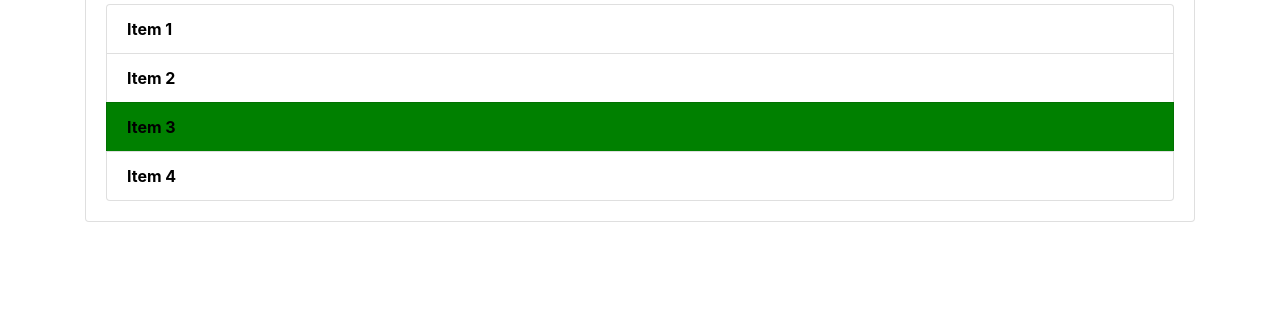
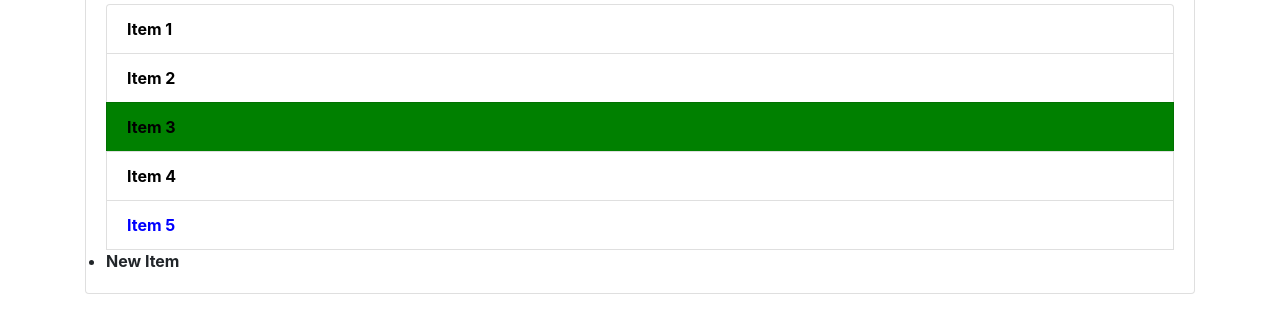
Before and after one commit to Ankitiwari26/init_js, a plain HTML site: page index.html in a window 1280 px wide. Shown: the part 273-606 px from the top of the page. Drawn offline with nearby package versions, Linux system fonts and the light colour scheme.

Commit message:
Add files via upload

```diff
--- a/index.html
+++ b/index.html
@@ -27,6 +27,7 @@
       <li class="list-group-item">Item 2</li>
       <li class="list-group-item">Item 3</li>
       <li class="list-group-item">Item 4</li>
+      <li class="list-group-item">Item 5</li>
     </ul>
    </div>
   </div>
@@ -51,6 +52,21 @@
         listItems[i].style.color = "black";
         listItems[i].style.fontWeight = "bold";
       }
+
+      var newItem = document.createElement("li");
+      newItem.textContent = "New Item";
+
+      document.getElementById("items").appendChild(newItem);
+
+      var newItemsByClassName = document.getElementsByClassName("list-group-item");
+      newItemsByClassName[newItemsByClassName.length - 1].style.color = "blue";
+
+      // Edit the new li element using getElementsByTagName
+      var newItemsByTagName = document.getElementsByTagName("li");
+      newItemsByTagName[newItemsByTagName.length - 1].style.fontWeight = "bold";
+
+
+
     });
   </script>
 </body>
```
